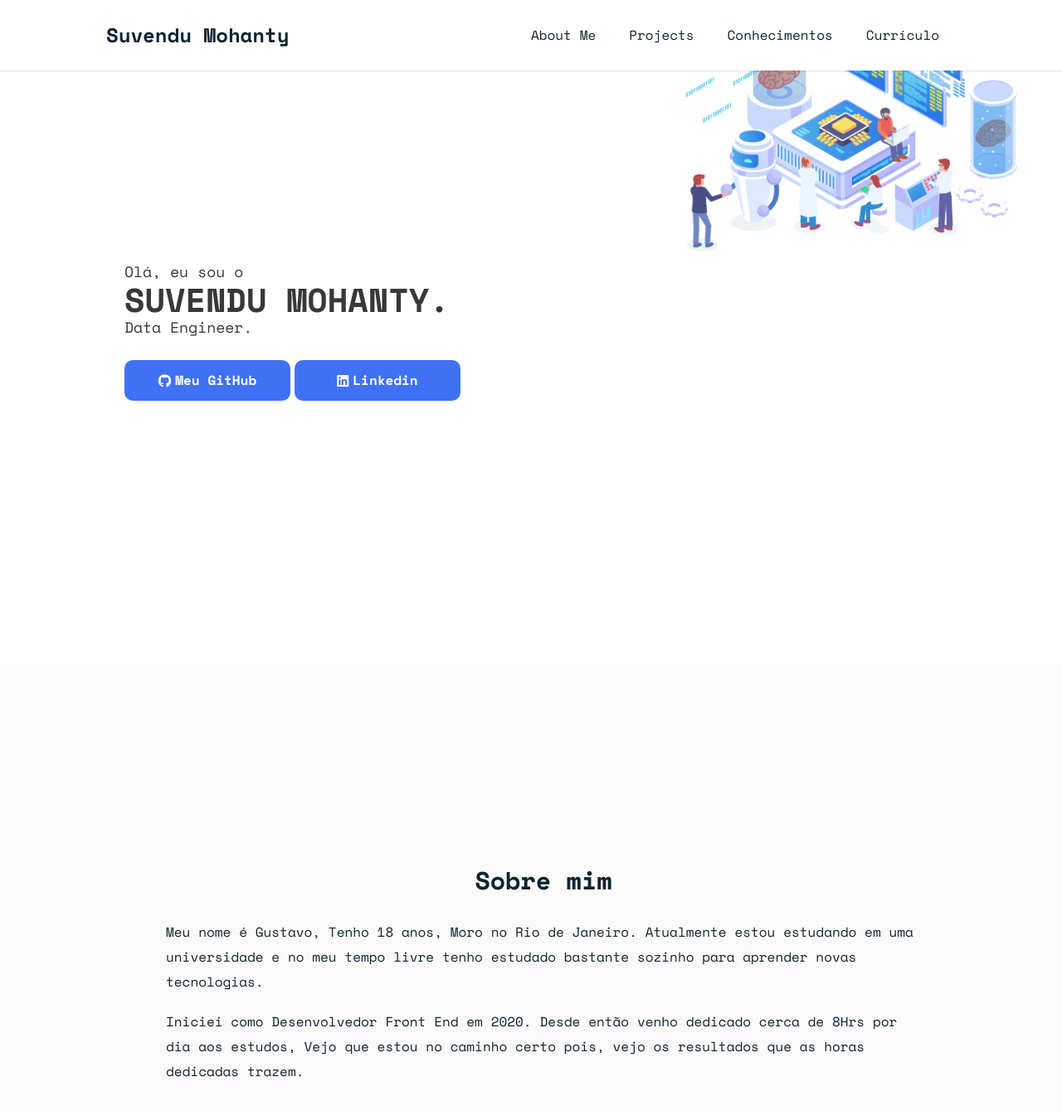
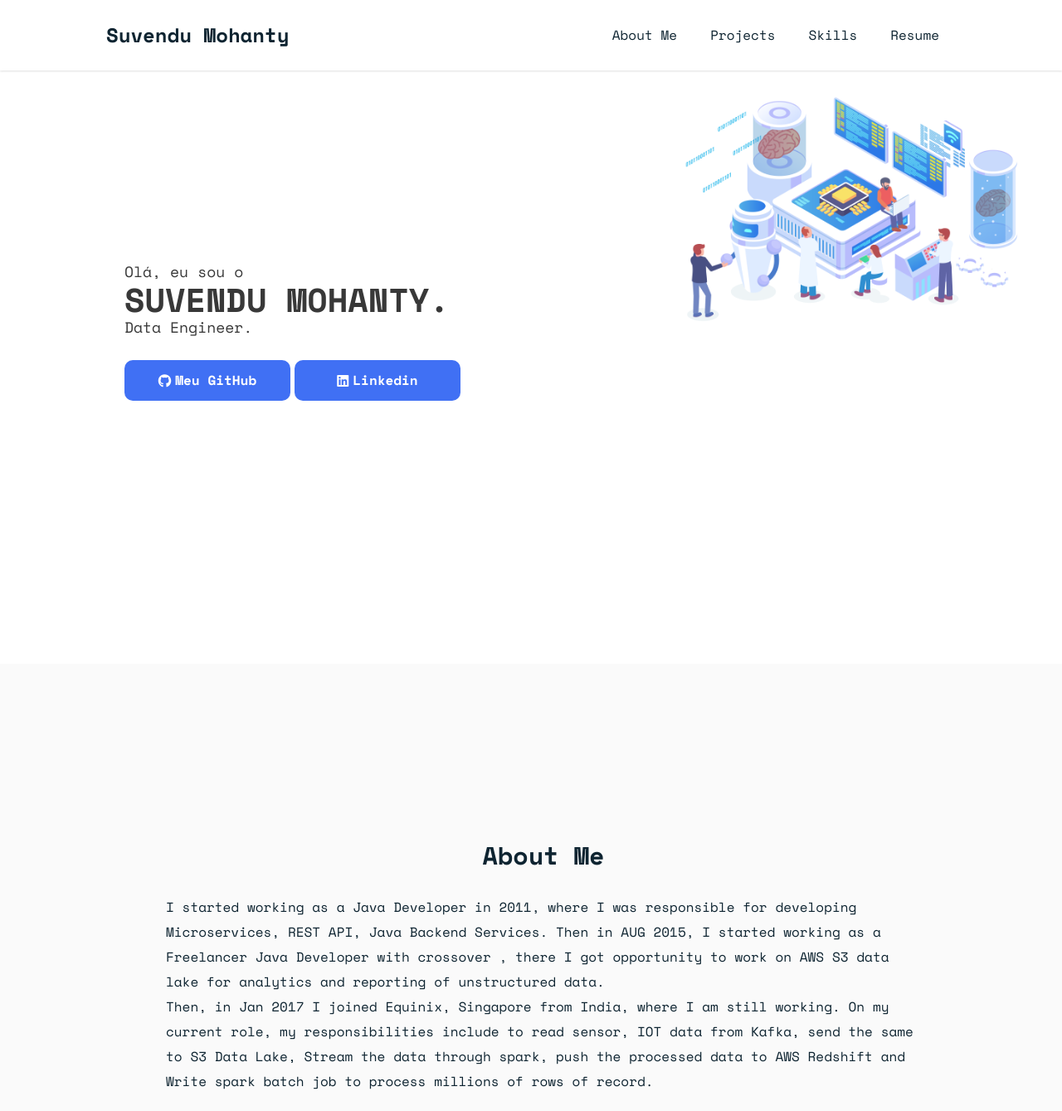
Before and after one commit to smohanty0714/smohanty0714.github.io, a plain HTML site: page index.html in a window 1280 px wide. Shown: the top 1339 px of the page at 83% size. Drawn offline with nearby package versions, Linux system fonts and the light colour scheme.

Commit message:
Update index.html

```diff
--- a/index.html
+++ b/index.html
@@ -31,10 +31,10 @@
                 <a href="#projetos" class="project">Projects</a>
             </li>
             <li>
-                <a href="#conhecimentos" class="skills">Conhecimentos</a>
+                <a href="#conhecimentos" class="skills">Skills</a>
             </li>
             <li>
-                <a href="#" class="resume">Currículo</a>
+                <a href="#" class="resume">Resume</a>
             </li>
             <div class="closeMenu"><i class="fa fa-times"></i></div>
             <span class="icons">
@@ -78,8 +78,8 @@
             </article>
             <!-- foto de Apresentação -->
             <article id="apresentacaoFoto">
-                <!--img src="./imagens/espaço.png" alt="imagem de coisas flutuando no espaço" id="fundo" -->
-                <img src="./imagens/img_14_artificial_intelligence.png" alt="Image" class="object">
+                <img src="./imagens/img_14_artificial_intelligence.png" alt="banner image" id="fundo">
+                <!--img src="./imagens/img_14_artificial_intelligence.png" alt="Image" class="object" -->
             </article>
         </section>
         <!-- About Me -->
@@ -87,13 +87,13 @@
             <section id="sobreMim">
                 <!-- About Me -->
                 <article id="sobreTexto">
-                    <h3>Sobre mim</h3>
-                    <p> Meu nome é Gustavo, Tenho 18 anos, Moro no Rio de Janeiro. Atualmente
-                        estou estudando em uma universidade e no meu tempo livre tenho
-                        estudado bastante sozinho para aprender novas tecnologias.</p><br>
-                    <p>Iniciei como Desenvolvedor Front End em 2020. Desde então venho dedicado
-                        cerca de 8Hrs por dia aos estudos, Vejo que estou no caminho certo pois, vejo os resultados que
-                        as horas dedicadas trazem.</p>
+                    <h3>About Me</h3>
+                    <p>I started working as a Java Developer in 2011, where I was responsible for developing Microservices, REST API, Java Backend Services.
+                        Then in AUG 2015, I started working as a Freelancer Java Developer with crossover , there I got opportunity to work on AWS S3 data lake for analytics and reporting of unstructured data.
+                        <p>Then, in Jan 2017 I joined Equinix, Singapore from India, where I am still working. On my current role,
+                            my responsibilities include to read sensor, IOT data from Kafka, send the same to S3 Data Lake, Stream the data through spark,
+                            push the processed data to AWS Redshift and Write spark batch job to process millions of rows of record.</p><br>
+                    </p>
                 </article>
             </section>
         </section>
@@ -210,7 +210,7 @@
             </div>
         </section>
         <footer>
-            <p>Feito Por Gustavo Matos</p>
+            <p>Connect Me</p>
             <article id="redesSociais">
                 <a href="https://github.com/smohanty0714" target="_blank"><i class="fab fa-github"></i></a>
                 <a href="https://www.linkedin.com/in/suvendumohanty11/" target="_blank"><i
```
